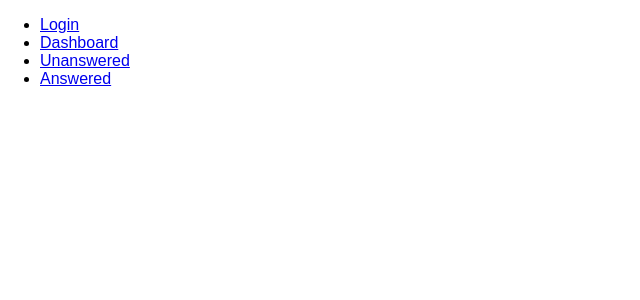
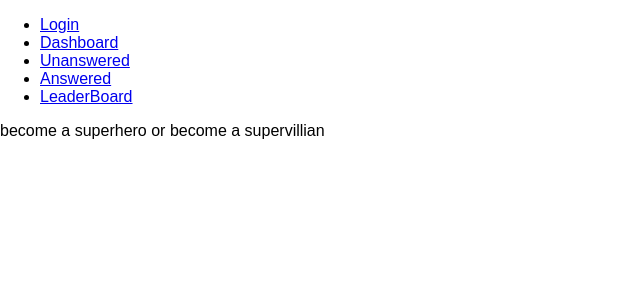
Before and after one commit to KaushikThrn/Udacity_would_you_rather, a React (Create React App) app: page /Question/6ni6ok3ym7mf1p33lnez in a window 1280 px wide. Shown: the top 300 px of the page, without its empty margins (0-640 px from the left). Built offline with nearby package versions, Linux system fonts and the light colour scheme.

Commit message:
Working on the Question.js

```diff
--- a/src/components/App.js
+++ b/src/components/App.js
@@ -6,6 +6,7 @@ import Question from './Question'
 import Unanswered from './Unanswered'
 import Answered from './Answered'
 import Dashboard from './Dashboard'
+import LeaderBoard from './LeaderBoard'
 import Protected from './Protected'
 import {handleInitialData} from "../actions/shared"
 import { connect } from 'react-redux'
@@ -29,12 +30,14 @@ componentDidMount() {
                            <li><Link to="/Dashboard">Dashboard</Link></li>
                            <li><Link to="/Unanswered">Unanswered</Link></li>
                            <li><Link to="/Answered">Answered</Link></li>
+                           <li><Link to="/LeaderBoard">LeaderBoard</Link></li>
                         </ul>
                         <Route path="/login" component={Login}/>
-                        <Route path="/questions/:question_id" component={Question}/>
+                        <Route path="/Question/:question_id" component={Question}/>
                         <Route path="/Dashboard" component={Dashboard}/>
                         <Route path="/Unanswered" component={Unanswered}/>
                         <Route path="/Answered" component={Answered}/>
+                        <Route path="/LeaderBoard" component={LeaderBoard}/>
                         <PrivateRoute path="/protected" component={Protected}/>
                         </div>
                 </Fragment>
--- /dev/null
+++ b/src/components/LeaderBoard.js
@@ -0,0 +1,20 @@
+import React, {Component} from 'react'
+import {connect} from 'react-redux'
+import {Button, Form, FormGroup, Label} from 'reactstrap'
+import {authenticateUser} from "../actions/authedUser"
+import {Link, Redirect} from 'react-router-dom'
+
+class LeaderBoard extends Component {
+
+    render(){
+        return(
+            <div>LeaderBoard</div>
+            )
+    }
+}
+
+function mapStateToProps(state) {
+  return {state}
+}
+
+export default connect(mapStateToProps)(LeaderBoard)
--- a/src/components/Question.js
+++ b/src/components/Question.js
@@ -1,19 +1,22 @@
 import React, { Component } from 'react';
 import { connect } from 'react-redux'
+import {BrowserRouter as Router, Route, Link} from 'react-router-dom'
 
 class Question extends Component {
   render() {
     return (
-      <div className="App">
-       <div>{this.props.authed?<div>true</div>:<div>false</div>}</div>
+      <div>
+       {this.props.question==null?<div>Loading</div>:<div>
+       {this.props.question.optionOne["text"]} or {this.props.question.optionTwo["text"]}
+       </div>}
       </div>
     );
   }
 }
 
-function mapStateToProps (state) {
+function mapStateToProps ({questions},props) {
   return {
-    authed: state.authed
+    question: questions[props.match.params.question_id]
   }
 }
 
--- a/src/components/Unanswered.js
+++ b/src/components/Unanswered.js
@@ -10,7 +10,11 @@ class Unanswered extends Component {
         return(
             <div>
                 <ul>{
-                    this.props.unAnswered.map((question)=>(<li key={question.id}>{question.optionOne["text"]} or {question.optionTwo["text"]}</li>))
+                    this.props.unAnswered.map((question)=>(<li key={question.id}>
+                        <Link to={`/Question/${question.id}`}>
+                        {question.optionOne["text"]} or {question.optionTwo["text"]}
+                        </Link>
+                        </li>))
                 }
                 </ul>
             </div>
```
